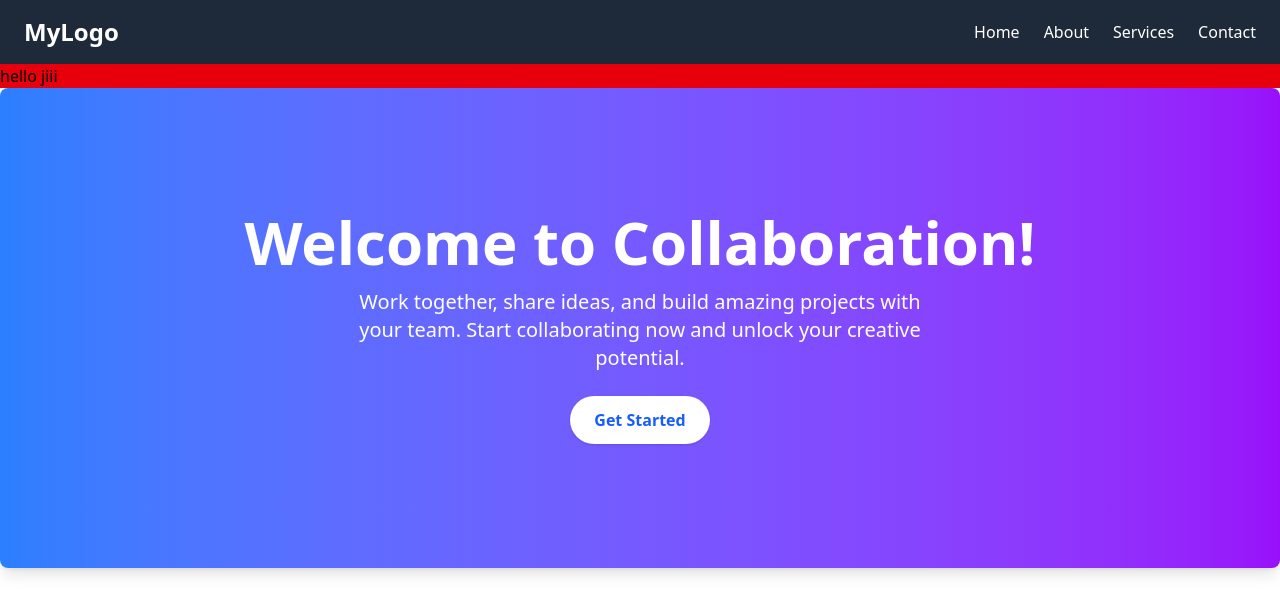
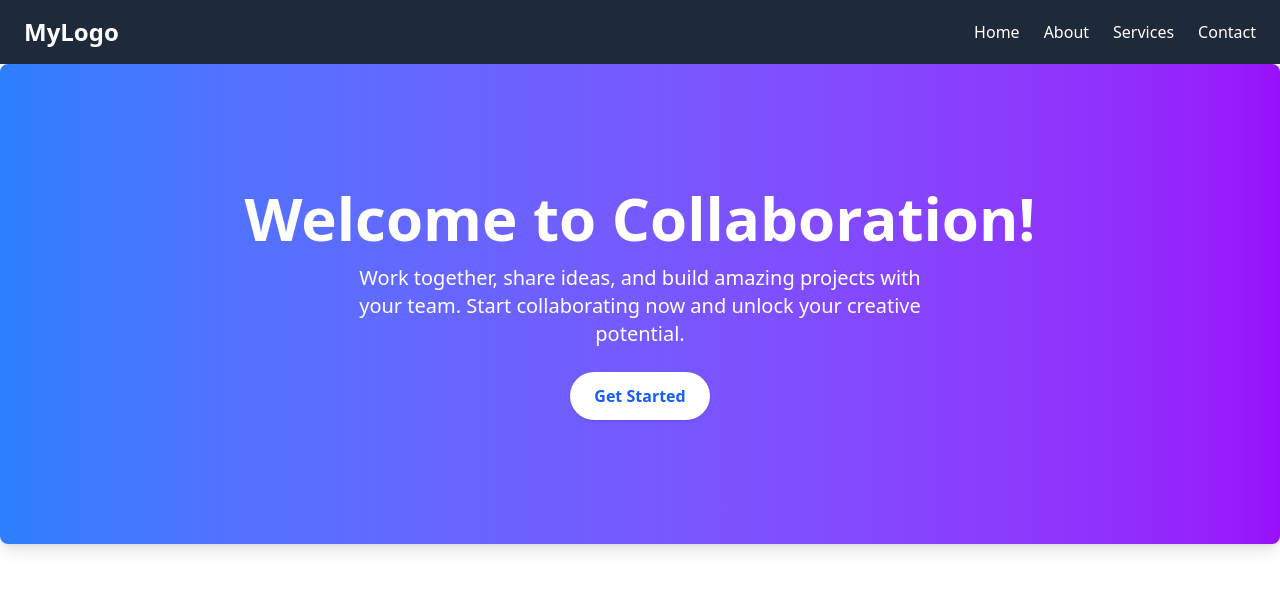
Before and after one commit to Kapil-dhakad/colobration3, a website: page index.html in a window 1280 px wide. Drawn offline with nearby package versions, Linux system fonts and the light colour scheme.

Commit message:
mene red hataya

```diff
--- a/index.html
+++ b/index.html
@@ -20,7 +20,7 @@
             </ul>
         </nav>
     </header>
-<h2 class="bg-red-600">hello jiii </h2>
+
 
 <section class="hero - section">
     <div class="flex flex-col items-center justify-center min-h-[60vh] bg-gradient-to-r from-blue-500 to-purple-600 text-white p-8 rounded-lg shadow-lg">
```
